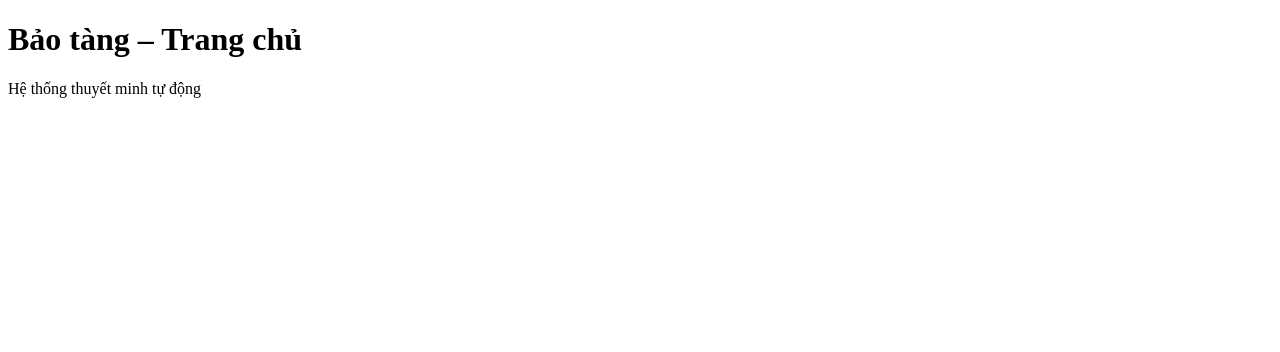
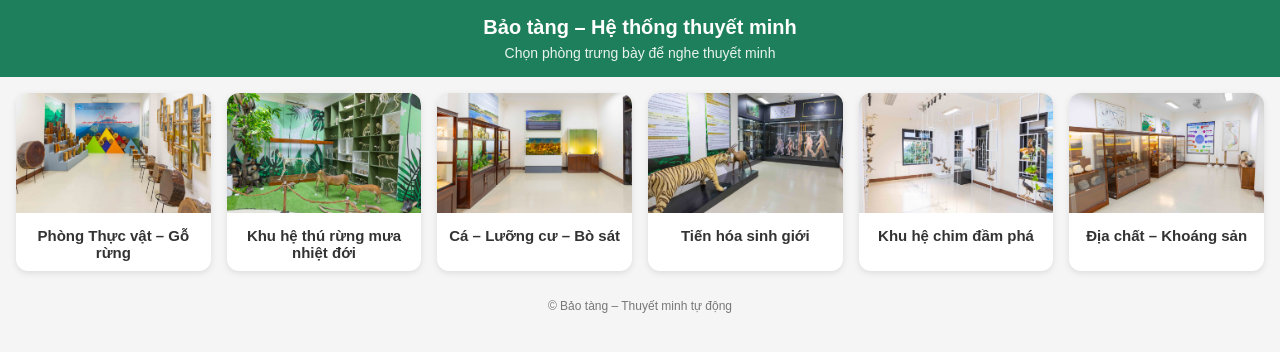
Before and after one commit to tainhan991995-debug/baotang, a plain HTML site: page index.html in a window 1280 px wide. Drawn offline with Linux system fonts and the light colour scheme.

Commit message:
Update index.html

```diff
--- a/index.html
+++ b/index.html
@@ -2,10 +2,111 @@
 <html lang="vi">
 <head>
   <meta charset="UTF-8">
-  <title>Bảo tàng</title>
+  <title>Bảo tàng – Hệ thống thuyết minh</title>
+  <meta name="viewport" content="width=device-width, initial-scale=1.0">
+  <style>
+    body{
+      font-family: Arial, Helvetica, sans-serif;
+      margin:0;
+      background:#f5f5f5;
+      color:#333;
+    }
+    header{
+      background:#1e7f5c;
+      color:#fff;
+      padding:16px;
+      text-align:center;
+    }
+    header h1{
+      margin:0;
+      font-size:20px;
+    }
+    header p{
+      margin:6px 0 0;
+      font-size:14px;
+      opacity:0.9;
+    }
+    .container{
+      padding:16px;
+      display:grid;
+      grid-template-columns: repeat(auto-fit, minmax(150px, 1fr));
+      gap:16px;
+    }
+    .card{
+      background:#fff;
+      border-radius:12px;
+      box-shadow:0 2px 6px rgba(0,0,0,0.1);
+      text-decoration:none;
+      color:#333;
+      overflow:hidden;
+      transition:transform .2s;
+    }
+    .card:hover{
+      transform:translateY(-3px);
+    }
+    .card img{
+      width:100%;
+      height:120px;
+      object-fit:cover;
+    }
+    .card h3{
+      font-size:15px;
+      padding:10px;
+      margin:0;
+      text-align:center;
+    }
+    footer{
+      text-align:center;
+      font-size:12px;
+      color:#777;
+      padding:12px;
+    }
+  </style>
 </head>
 <body>
-  <h1>Bảo tàng – Trang chủ</h1>
-  <p>Hệ thống thuyết minh tự động</p>
+
+<header>
+  <h1>Bảo tàng – Hệ thống thuyết minh</h1>
+  <p>Chọn phòng trưng bày để nghe thuyết minh</p>
+</header>
+
+<div class="container">
+
+  <a class="card" href="rooms/thuc-vat.html">
+    <img src="img/thuc-vat.jpg" alt="Phòng Thực vật">
+    <h3>Phòng Thực vật – Gỗ rừng</h3>
+  </a>
+
+  <a class="card" href="rooms/nhiet-doi.html">
+    <img src="img/nhiet-doi.jpg" alt="Phòng Nhiệt đới">
+    <h3>Khu hệ thú rừng mưa nhiệt đới</h3>
+  </a>
+
+  <a class="card" href="rooms/luong-cu.html">
+    <img src="img/luong-cu.jpg" alt="Phòng Lưỡng cư">
+    <h3>Cá – Lưỡng cư – Bò sát</h3>
+  </a>
+
+  <a class="card" href="rooms/tien-hoa.html">
+    <img src="img/tien-hoa.jpg" alt="Phòng Tiến hóa">
+    <h3>Tiến hóa sinh giới</h3>
+  </a>
+
+  <a class="card" href="rooms/chim.html">
+    <img src="img/chim.jpg" alt="Phòng Chim">
+    <h3>Khu hệ chim đầm phá</h3>
+  </a>
+
+  <a class="card" href="rooms/dia-chat.html">
+    <img src="img/dia-chat.jpg" alt="Phòng Địa chất">
+    <h3>Địa chất – Khoáng sản</h3>
+  </a>
+
+</div>
+
+<footer>
+  © Bảo tàng – Thuyết minh tự động
+</footer>
+
 </body>
 </html>
```
